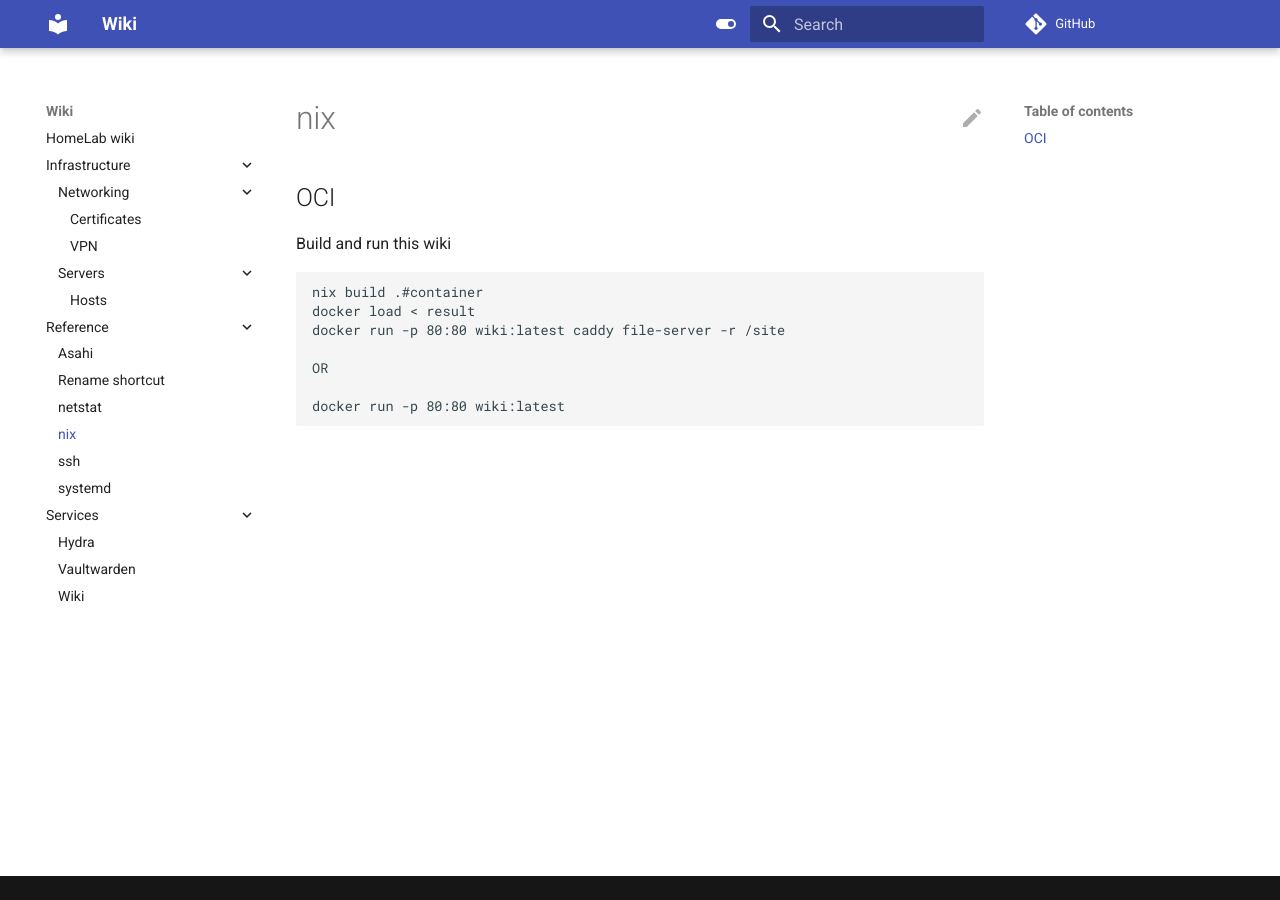
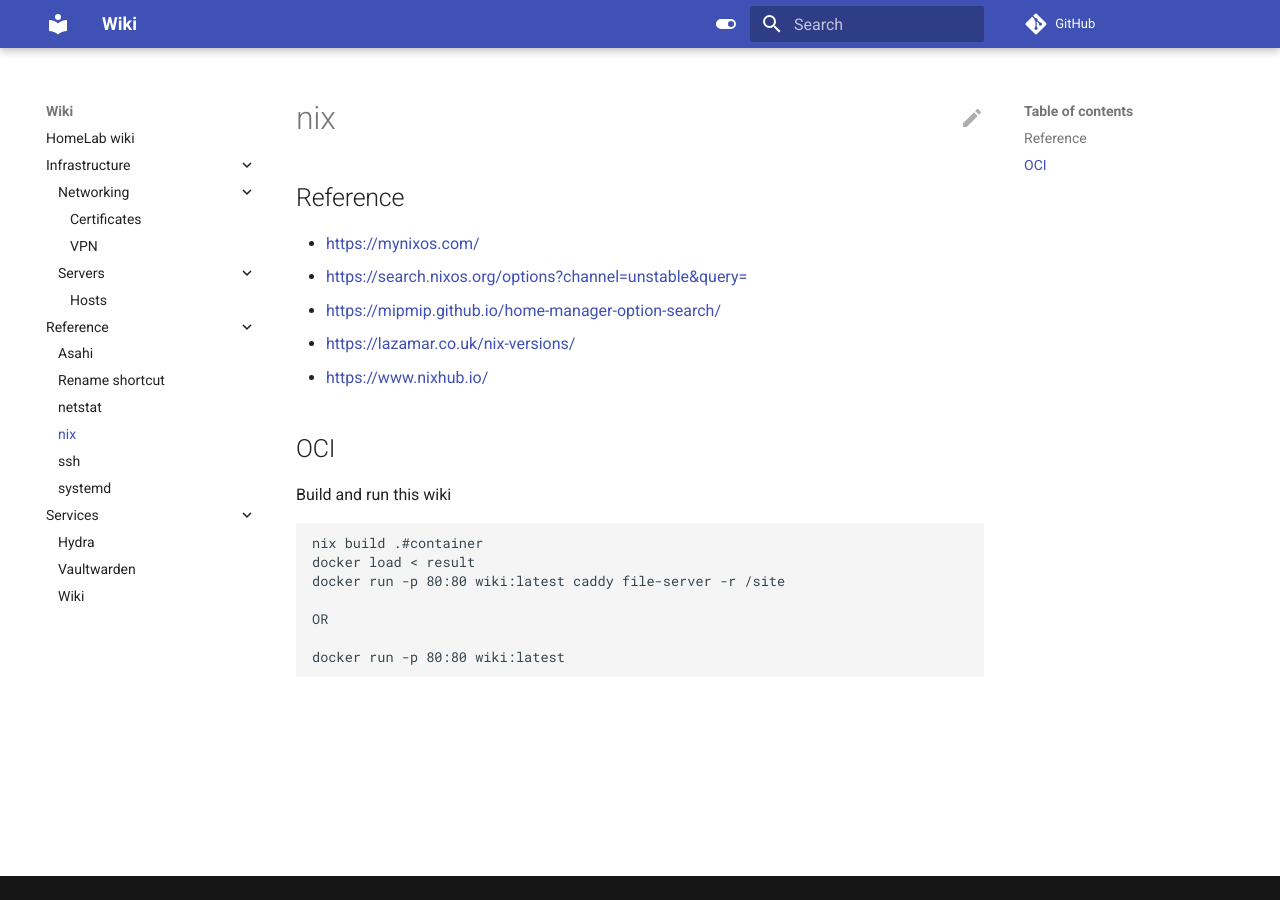
Before and after one commit to icecreammatt/wiki, an MkDocs documentation site: the page built from docs/reference/nix.md, in a window 1280 px wide. Built offline with MkDocs 1.6.1 and Material for MkDocs 9.7.7, drawn with Linux system fonts in a browser that asks for light colours; comment, search, counter and statistics services are not loaded.

Commit message:
docs: add nix sites for looking up versions and config options

```diff
--- a/docs/reference/nix.md
+++ b/docs/reference/nix.md
@@ -1,4 +1,11 @@
 # nix
+
+## Reference
+- [https://mynixos.com/](https://mynixos.com/)
+- [https://search.nixos.org/options?channel=unstable&query=](https://search.nixos.org/options?channel=unstable&query=)
+- [https://mipmip.github.io/home-manager-option-search/](https://mipmip.github.io/home-manager-option-search/)
+- [https://lazamar.co.uk/nix-versions/](https://lazamar.co.uk/nix-versions/)
+- [https://www.nixhub.io/](https://www.nixhub.io/)
 
 ## OCI
 
```
